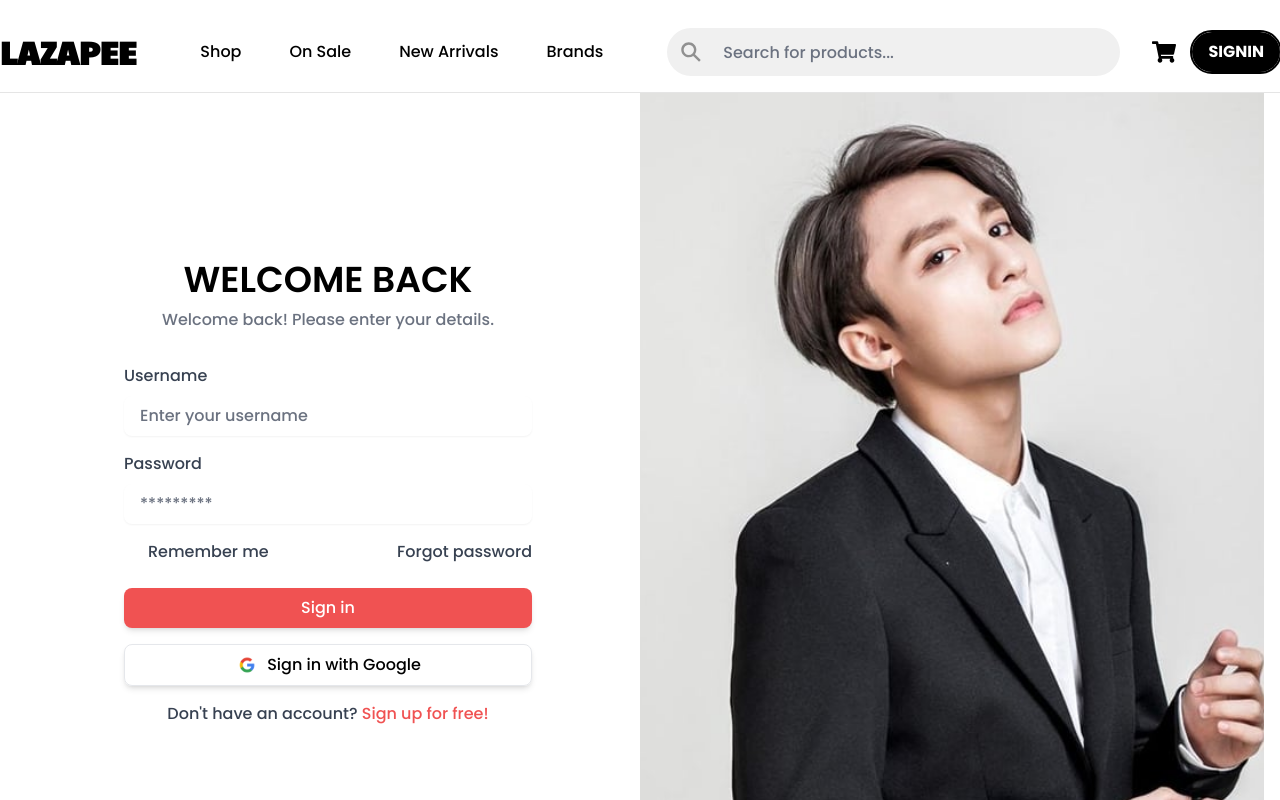
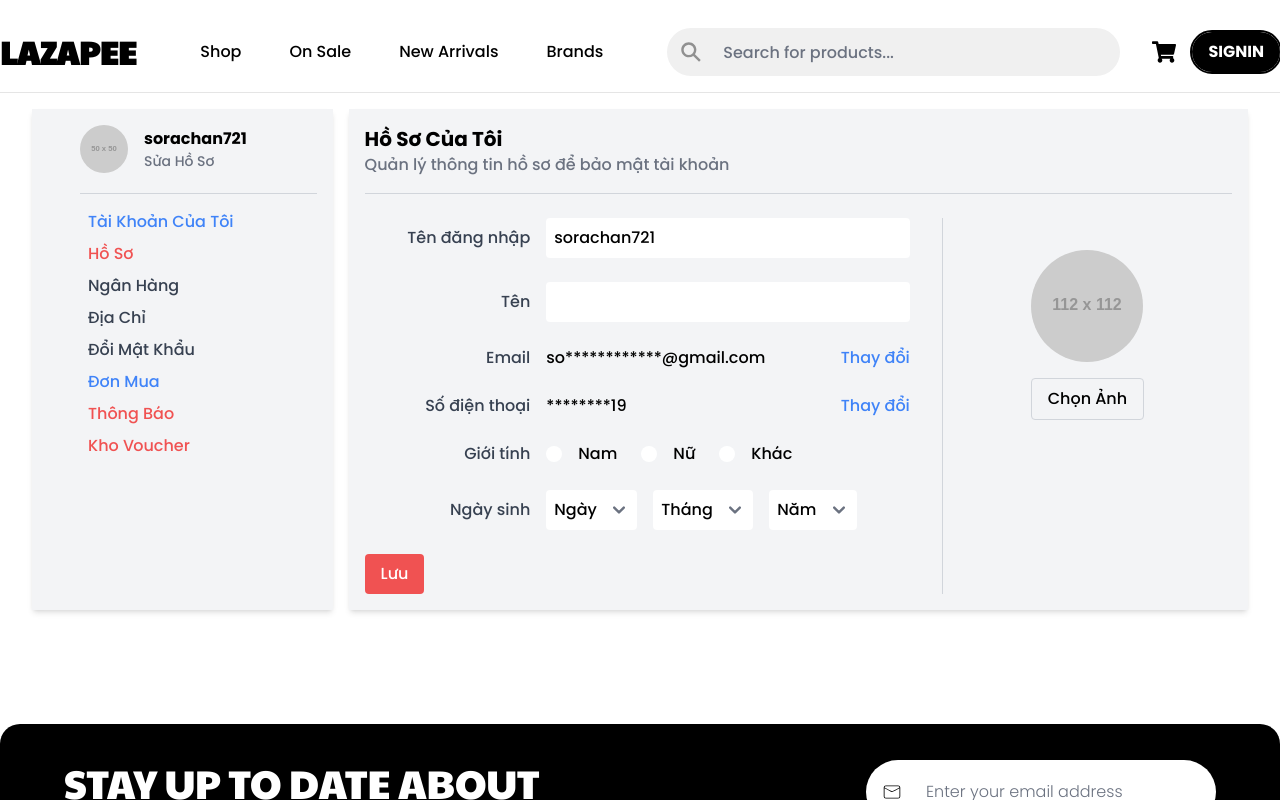
Before and after one commit to namurus/LazaPee, a React (Vite) app in the folder frontend/: page /user in a window 1280 px wide. Before the commit this address led to /auth/login. Shown: the top 800 px of the page. Built offline with nearby package versions, Linux system fonts and the light colour scheme.

Commit message:
Fix profile layout

```diff
--- a/frontend/src/components/pages/Login.jsx
+++ b/frontend/src/components/pages/Login.jsx
@@ -30,8 +30,24 @@ const Login = () => {
 
       if (response.ok) {
         const data = await response.json();
+
         dispatch(login({ userAccessToken: data.accessToken }));
+
+        // Optionally, save user information in context or state
+        dispatch({
+          type: 'SET_USER_INFO',
+          payload: {
+            username: data.username,
+            firstName: data.firstName,
+            lastName: data.lastName,
+            email: data.email,
+            gender: data.gender,
+            image: data.image,
+          },
+        });
+
         setMessage('Login successful');
+
       } else {
         const errorData = await response.json();
         setError(errorData.message || 'Login failed');
--- a/frontend/src/components/pages/Profile.jsx
+++ b/frontend/src/components/pages/Profile.jsx
@@ -1,14 +1,26 @@
+import { useState } from 'react';
+
+
 const Profile = () => {
+    const [gender, setGender] = useState('');
+
+    const handleGenderChange = (event) => {
+        setGender(event.target.value);
+    };
+
     return (
         <div className="flex flex-col md:flex-row p-4">
-            <div className="w-full md:w-1/4 bg-white p-4 shadow-md">
-                <div className="flex items-center mb-4">
-                    <img src="https://placehold.co/50x50" alt="User avatar" className="rounded-full w-12 h-12"/>
+            <div className="w-full md:w-1/4 bg-gray-100 p-4 shadow-md pl-12">
+                <div className="flex items-center mb-5">
+                    <img src="https://placehold.co/50x50" alt="User avatar" className="rounded-full w-12 h-12" />
                     <div className="ml-4">
                         <div className="font-bold">sorachan721</div>
-                        <div className="text-sm text-gray-500"><i className="fas fa-pen"></i> Sửa Hồ Sơ</div>
+                        <div className="text-sm text-gray-500">
+                            <i className="fas fa-pen"></i> Sửa Hồ Sơ
                         </div>
                     </div>
+                </div>
+                <hr className="mt-4 mb-4 border-gray-300" />
                 <nav>
                     <ul>
                         <li className="mb-2">
@@ -37,16 +49,6 @@ const Profile = () => {
                             </a>
                         </li>
                         <li className="mb-2">
-                            <a href="#" className="flex items-center text-gray-700">
-                                <i className="fas fa-bell mr-2"></i> Cài Đặt Thông Báo
-                            </a>
-                        </li>
-                        <li className="mb-2">
-                            <a href="#" className="flex items-center text-gray-700">
-                                <i className="fas fa-lock mr-2"></i> Những Thiết Lập Riêng Tư
-                            </a>
-                        </li>
-                        <li className="mb-2">
                             <a href="#" className="flex items-center text-blue-500">
                                 <i className="fas fa-box mr-2"></i> Đơn Mua
                             </a>
@@ -61,62 +63,107 @@ const Profile = () => {
                                 <i className="fas fa-ticket-alt mr-2"></i> Kho Voucher
                             </a>
                         </li>
-                        <li className="mb-2">
-                            <a href="#" className="flex items-center text-yellow-500">
-                                <i className="fas fa-coins mr-2"></i> Shopee Xu
-                            </a>
-                        </li>
                     </ul>
                 </nav>
             </div>
-            <div className="w-full md:w-3/4 bg-white p-4 shadow-md ml-0 md:ml-4 mt-4 md:mt-0">
-                <h2 className="text-xl font-bold mb-2">Hồ Sơ Của Tôi</h2>
+            <div className="w-full md:w-3/4 bg-gray-100 p-4 shadow-md ml-0 md:ml-4 mt-4 md:mt-0">
+                <h2 className="text-xl font-bold">Hồ Sơ Của Tôi</h2>
                 <p className="text-gray-500 mb-4">Quản lý thông tin hồ sơ để bảo mật tài khoản</p>
+                <hr className="mt-4 mb-6 border-gray-300" />
+                <div className="flex">
+                    {/* Left: User Information */}
+                    <div className="w-2/3 pr-4 border-r border-gray-300">
                         <form>
-                    <div className="mb-4">
-                        <label className="block text-gray-700">Tên đăng nhập</label>
-                        <input type="text" value="sorachan721" className="w-full p-2 border border-gray-300 rounded" disabled />
-                        <p className="text-gray-500 text-sm">Tên Đăng nhập chỉ có thể thay đổi một lần.</p>
-                    </div>
-                    <div className="mb-4">
-                        <label className="block text-gray-700">Tên</label>
-                        <input type="text" className="w-full p-2 border border-gray-300 rounded" />
-                    </div>
-                    <div className="mb-4">
-                        <label className="block text-gray-700">Email</label>
+                            <div className="mb-6 mr-4">
                                 <div className="flex items-center">
-                            <span className="flex-grow">so************@gmail.com</span>
-                            <a href="#" className="text-blue-500 ml-2">Thay Đổi</a>
+                                    <label className="w-1/3 text-right pr-4 text-gray-700">Tên đăng nhập</label>
+                                    <div className="w-2/3">
+                                        <input
+                                            type="text"
+                                            value="sorachan721"
+                                            className="w-full p-2 border border-gray-300 rounded"
+                                            disabled
+                                        />
                                     </div>
                                 </div>
-                    <div className="mb-4">
-                        <label className="block text-gray-700">Số điện thoại</label>
+                            </div>
+                            <div className="mb-6 mr-4">
                                 <div className="flex items-center">
-                            <span className="flex-grow">********19</span>
-                            <a href="#" className="text-blue-500 ml-2">Thay Đổi</a>
+                                    <label className="w-1/3 text-right pr-4 text-gray-700">Tên</label>
+                                    <div className="w-2/3">
+                                        <input
+                                            type="text"
+                                            className="w-full p-2 border border-gray-300 rounded"
+                                        />
                                     </div>
                                 </div>
-                    <div className="mb-4">
-                        <label className="block text-gray-700">Giới tính</label>
+                            </div>
+                            <div className="mb-6 mr-4">
                                 <div className="flex items-center">
-                            <label className="mr-4">
-                                <input type="radio" name="gender" className="mr-1" /> Nam
+                                    <label className="w-1/3 text-right pr-4 text-gray-700">Email</label>
+                                    <div className="w-2/3 flex items-center">
+                                        <span className="flex-grow">so************@gmail.com</span>
+                                        <a href="#" className="text-blue-500 ml-4">Thay đổi</a>
+                                    </div>
+                                </div>
+                            </div>
+                            <div className="mb-6 mr-4">
+                                <div className="flex items-center">
+                                    <label className="w-1/3 text-right pr-4 text-gray-700">Số điện thoại</label>
+                                    <div className="w-2/3 flex items-center">
+                                        <span className="flex-grow">********19</span>
+                                        <a href="#" className="text-blue-500 ml-4">Thay đổi</a>
+                                    </div>
+                                </div>
+                            </div>
+                            <div className="mb-6 mr-4">
+                                <div className="flex items-center">
+                                    <label className="w-1/3 text-right pr-4 text-gray-700">Giới tính</label>
+                                    <div className="w-2/3 flex items-center">
+                                        <label className="flex items-center mr-6">
+                                            <input
+                                                type="radio"
+                                                name="gender"
+                                                value="male"
+                                                checked={gender === 'male'}
+                                                onChange={handleGenderChange}
+                                                className="mr-4"
+                                            />
+                                            Nam
                                         </label>
-                            <label className="mr-4">
-                                <input type="radio" name="gender" className="mr-1" /> Nữ
+                                        <label className="flex items-center mr-6">
+                                            <input
+                                                type="radio"
+                                                name="gender"
+                                                value="female"
+                                                checked={gender === 'female'}
+                                                onChange={handleGenderChange}
+                                                className="mr-4"
+                                            />
+                                            Nữ
                                         </label>
-                            <label>
-                                <input type="radio" name="gender" className="mr-1" /> Khác
+                                        <label className="flex items-center">
+                                            <input
+                                                type="radio"
+                                                name="gender"
+                                                value="other"
+                                                checked={gender === 'other'}
+                                                onChange={handleGenderChange}
+                                                className="mr-4"
+                                            />
+                                            Khác
                                         </label>
                                     </div>
                                 </div>
-                    <div className="mb-4">
-                        <label className="block text-gray-700">Ngày sinh</label>
-                        <div className="flex">
-                            <select className="p-2 border border-gray-300 rounded mr-2">
+                            </div>
+                            <div className="mb-6 mr-4">
+                                <div className="flex items-center">
+                                    <label className="w-1/3 text-right pr-4 text-gray-700">Ngày sinh</label>
+                                    <div className="w-2/3 flex">
+                                        <select className="p-2 border border-gray-300 rounded mr-4">
                                             <option>Ngày</option>
                                         </select>
-                            <select className="p-2 border border-gray-300 rounded mr-2">
+                                        <select className="p-2 border border-gray-300 rounded mr-4">
                                             <option>Tháng</option>
                                         </select>
                                         <select className="p-2 border border-gray-300 rounded">
@@ -124,8 +171,22 @@ const Profile = () => {
                                         </select>
                                     </div>
                                 </div>
+                            </div>
                             <button type="submit" className="bg-red-500 text-white px-4 py-2 rounded">Lưu</button>
                         </form>
+                    </div>
+                    {/* Right: Change Profile Picture */}
+                    <div className="w-1/3 flex flex-col items-center mt-8">
+                        <img
+                            src="https://placehold.co/112x112"
+                            alt="Profile"
+                            className="w-28 h-28 rounded-full mb-4"
+                        />
+                        <button className="border border-gray-300 px-4 py-2 rounded">
+                            Chọn Ảnh
+                        </button>
+                    </div>
+                </div>
             </div>
         </div>
     );
--- a/frontend/src/routes/userRoutes.jsx
+++ b/frontend/src/routes/userRoutes.jsx
@@ -1,12 +1,14 @@
 import AuthGuard from '../guards/AuthGuard';
+import Profile from '../components/pages/Profile';
 
 const userRoutes = [
   {
     path: '/user',
     element: (
-      <AuthGuard>
-        <div>User element Placeholder</div>,
-      </AuthGuard>
+      // <AuthGuard>
+      //   <div>User element Placeholder</div>,
+      // </AuthGuard>
+      <Profile />
     ),
     children: [
       {
```
Lines whose indentation alone changed are shown as unchanged.
